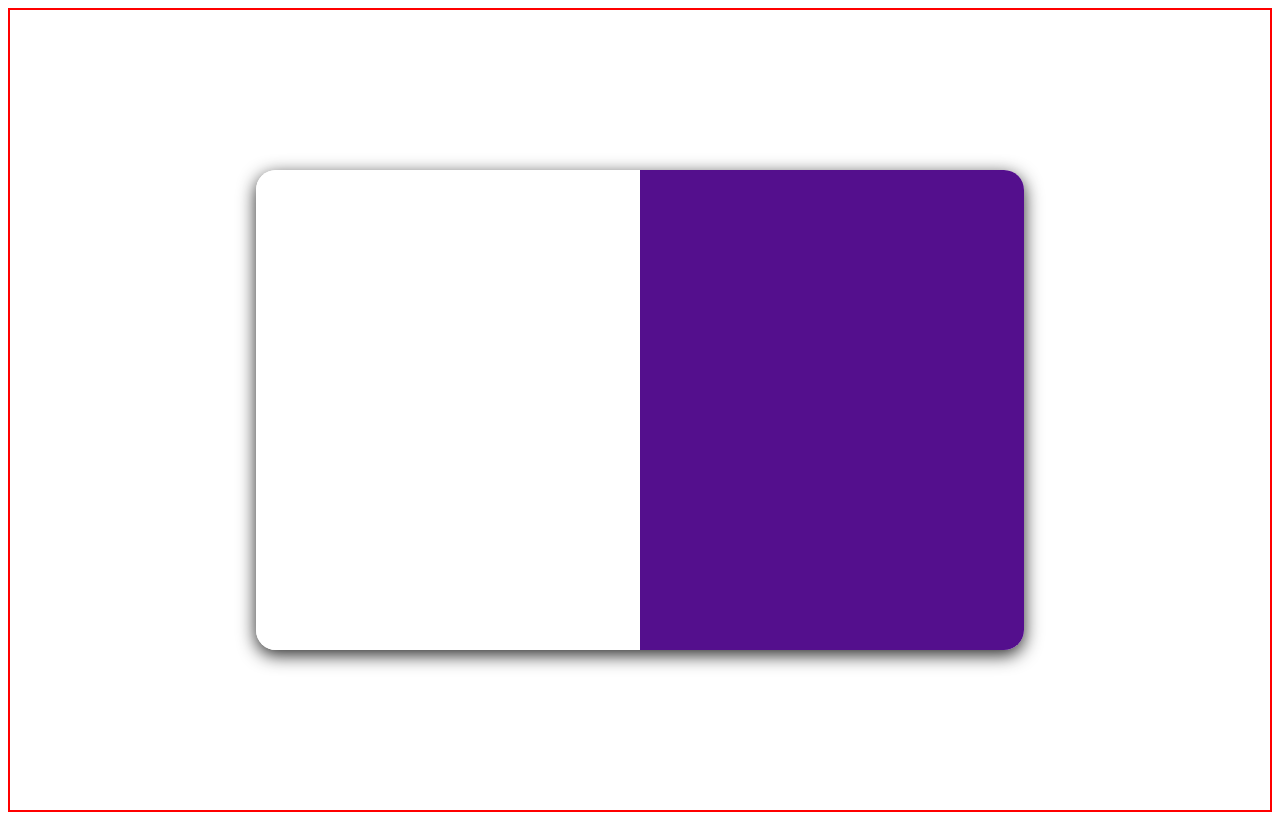
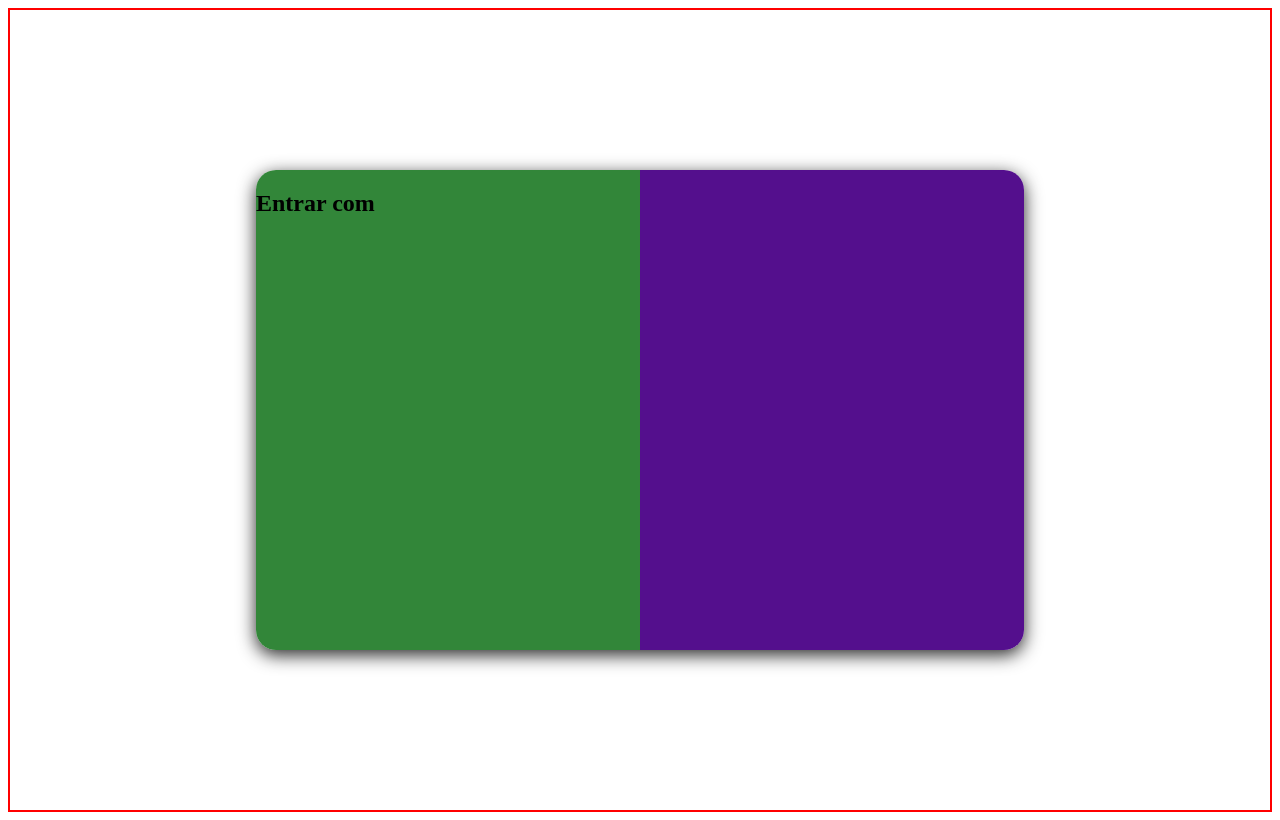
Before and after one commit to vinni-gbr/WEB-development-in-practice, a plain HTML site: page tela de login/index.html in a window 1280 px wide. Drawn offline with Linux system fonts and the light colour scheme.

Commit message:
Final do dia - Commit
Finalizando o dia

```diff
--- a/tela de login/index.css
+++ b/tela de login/index.css
@@ -32,7 +32,7 @@ main {
 }
 
 .form-login{
-    background-color: #ffffff;
+    background-color: #328639;
 }
 
 .form-register{
--- a/tela de login/index.html
+++ b/tela de login/index.html
@@ -11,7 +11,11 @@
     <main>
         <div class="login-container">
             <div class="form-container">
-                <form class="form form-login"></form>
+                <form class="form form-login">
+                    <h2 class="form-title">
+                        Entrar com
+                    </h2>
+                </form>
                 <form class="form form-register"></form>
             </div>
         </div>
```
